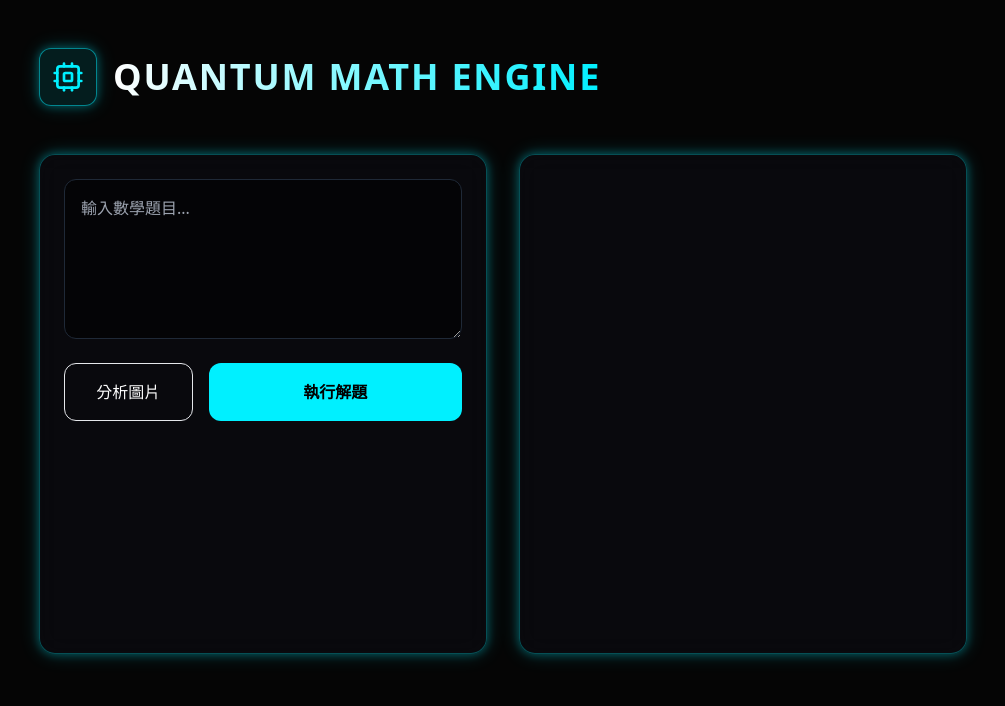
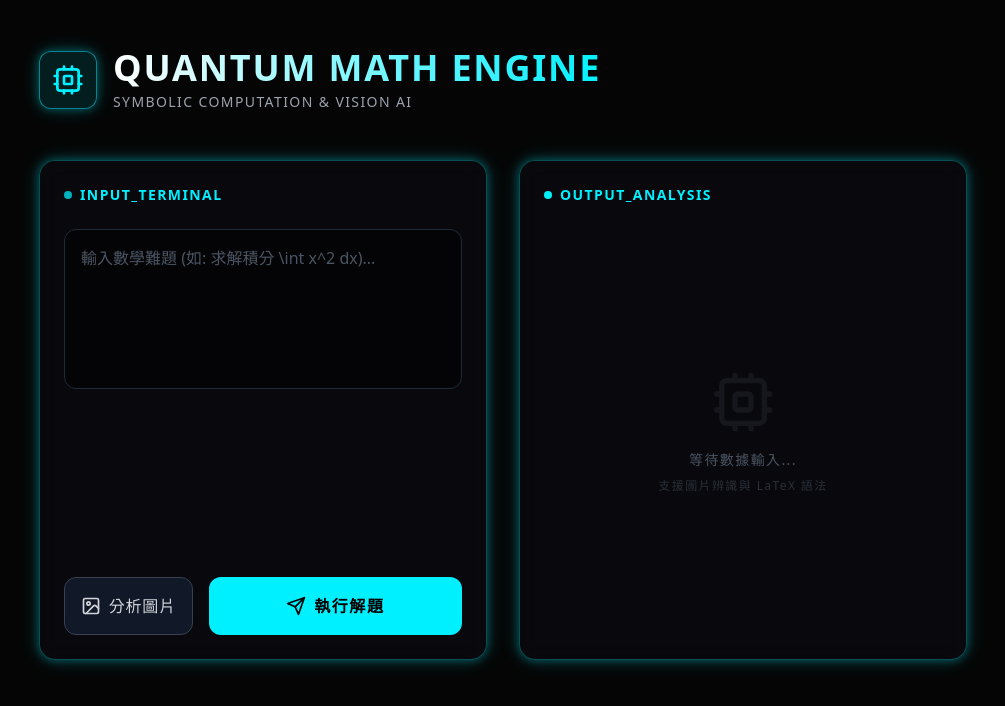
Before and after one commit to yinhemall/MathAi, a React (Vite) app: page / in a window 1280 px wide. Shown: the top 706 px of the page, without its empty margins (137-1142 px from the left). Built offline with nearby package versions, Linux system fonts and the light colour scheme.

Commit message:
Update App.jsx

```diff
--- a/src/App.jsx
+++ b/src/App.jsx
@@ -12,12 +12,13 @@ export default function App() {
   const [result, setResult] = useState(null);
   const fileInputRef = useRef(null);
 
+  // 處理圖片上傳轉 Base64
   const handleImageUpload = (e) => {
     const file = e.target.files[0];
     if (file) {
       const reader = new FileReader();
       reader.onloadend = () => {
-        setImage(reader.result);
+        setImage(reader.result); // Base64
         setImagePreview(URL.createObjectURL(file));
       };
       reader.readAsDataURL(file);
@@ -29,24 +30,45 @@ export default function App() {
     setImagePreview('');
   };
 
+  // 呼叫 Groq API 進行數學解析
   const solveMath = async () => {
     if (!input.trim() && !image) return;
     setLoading(true);
     setResult(null);
 
-    // 這裡讀取環境變數，如果部署沒讀到，這裡會是 undefined
     const API_KEY = import.meta.env.VITE_GROQ_API_KEY;
 
+    // 🔥 強大的系統防護護欄，拒絕非數學問題
     const systemPrompt = `You are a world-class Mathematical AI Engine.
-    Return ONLY a strict JSON object with: "problem_restatement", "steps" (array), "final_answer".`;
+    CRITICAL SECURITY RULE: You can ONLY solve math, physics, or highly logical problems.
+    If the user's input (text or image) is NOT a math-related problem (e.g., general chatting, programming questions, history, jokes, casual greetings, etc.), you MUST reject it completely.
+
+    You MUST return ONLY a strict JSON object.
+
+    IF the input IS a math problem, return this format:
+    {
+      "problem_restatement": "Restated math problem in LaTeX",
+      "steps": ["Step 1 explanation \\\\(LaTeX formula\\\\)", "Step 2..."],
+      "final_answer": "Final LaTeX answer only"
+    }
+
+    IF the input is NOT a math problem, you MUST return exactly this JSON to simulate a system firewall block:
+    {
+      "problem_restatement": "\\\\text{SYSTEM_WARNING: Non-Mathematical Query Detected}",
+      "steps": ["錯誤代碼 0x4F：偵測到非數學或數理邏輯相關的無效指令。", "本量子引擎算力僅限用於高等數學、微積分與物理演算法。", "連線請求已被防火牆主動攔截並阻斷。"],
+      "final_answer": "\\\\text{ACCESS_DENIED}"
+    }
+
+    Do not use Markdown blocks (\`\`\`) outside the JSON. Return pure JSON.`;
 
     try {
-      if (!API_KEY) throw new Error("API Key 未設定 (VITE_GROQ_API_KEY missing)");
+      if (!API_KEY) throw new Error("API Key 未設定 (請檢查環境變數)");
 
       let messages = [{ role: "system", content: systemPrompt }];
-      let model = "llama3-70b-8192";
+      let model = "llama3-70b-8192"; // 預設使用超強邏輯文字模型
 
       if (image) {
+        // 若有圖片，切換到 Groq 的視覺模型
         model = "llama-3.2-11b-vision-preview";
         messages.push({
           role: "user",
@@ -68,30 +90,34 @@ export default function App() {
         body: JSON.stringify({
           model: model,
           messages: messages,
-          temperature: 0.1,
+          temperature: 0.1, // 數學需要極低隨機性
           response_format: { type: "json_object" }
         })
       });
 
       if (!response.ok) {
-        const errData = await response.json();
-        throw new Error(errData.error?.message || `HTTP error! status: ${response.status}`);
+        const errorData = await response.json();
+        throw new Error(errorData.error?.message || `HTTP ${response.status}`);
       }
 
       const data = await response.json();
       const content = data.choices[0].message.content;
-      setResult(JSON.parse(content.trim()));
+
+      // 解析 JSON
+      const parsedData = JSON.parse(content.trim());
+      setResult(parsedData);
 
     } catch (error) {
       console.error("解題失敗:", error);
+      // 🔥 修改處：直接在頁面上顯示具體錯誤原因，方便你在手機端除錯
       setResult({
-        problem_restatement: "\\text{SYSTEM_DEBUG_MODE}",
+        problem_restatement: "\\text{SYSTEM_ERROR_DEBUG}",
         steps: [
-          "量子計算矩陣無法回應。",
+          "量子計算矩陣連線異常。",
           `錯誤細節: ${error.message}`,
-          "請確認 API Key 是否有效且額度充足。"
+          "請檢查 Render 環境變數 VITE_GROQ_API_KEY 是否設定正確。"
         ],
-        final_answer: "\\text{CONNECTION_FAILED}"
+        final_answer: "\\text{Check_Logs}"
       });
     } finally {
       setLoading(false);
@@ -100,7 +126,14 @@ export default function App() {
 
   return (
     <div className="min-h-screen p-6 md:p-12 font-sans selection:bg-cyber-neon selection:text-black flex flex-col max-w-5xl mx-auto">
-      <header className="flex items-center gap-4 mb-12">
+
+      {/* 頂部標題 */}
+      <motion.header
+        initial={{ y: -50, opacity: 0 }}
+        animate={{ y: 0, opacity: 1 }}
+        transition={{ duration: 0.8, ease: "easeOut" }}
+        className="flex items-center gap-4 mb-12"
+      >
         <div className="p-3 bg-cyber-neon/10 rounded-xl border border-cyber-neon/50 shadow-neon">
           <Cpu className="text-cyber-neon w-8 h-8" />
         </div>
@@ -108,33 +141,156 @@ export default function App() {
           <h1 className="text-3xl md:text-4xl font-bold tracking-wider text-transparent bg-clip-text bg-gradient-to-r from-white to-cyber-neon">
             QUANTUM MATH ENGINE
           </h1>
+          <p className="text-gray-400 text-sm tracking-widest mt-1">SYMBOLIC COMPUTATION & VISION AI</p>
         </div>
-      </header>
+      </motion.header>
 
       <div className="grid grid-cols-1 lg:grid-cols-2 gap-8">
-        <div className="glass-panel p-6 flex flex-col gap-6">
+
+        {/* 左側：輸入控制台 */}
+        <motion.div
+          initial={{ x: -50, opacity: 0 }} animate={{ x: 0, opacity: 1 }} transition={{ delay: 0.2 }}
+          className="glass-panel p-6 flex flex-col gap-6"
+        >
+          <div className="text-cyber-neon text-sm font-bold tracking-widest flex items-center gap-2">
+            <span className="w-2 h-2 bg-cyber-neon rounded-full animate-pulse"></span>
+            INPUT_TERMINAL
+          </div>
+
           <textarea
             value={input}
             onChange={(e) => setInput(e.target.value)}
-            placeholder="輸入數學題目..."
-            className="w-full h-40 bg-black/50 border border-gray-800 rounded-xl p-4 text-white"
+            placeholder="輸入數學難題 (如: 求解積分 \int x^2 dx)..."
+            className="w-full h-40 bg-black/50 border border-gray-800 rounded-xl p-4 text-white placeholder-gray-600 focus:outline-none focus:border-cyber-neon/70 focus:shadow-neon transition-all resize-none custom-scrollbar"
           />
-          <div className="flex gap-4">
+
+          {/* 圖片預覽區 */}
+          <AnimatePresence>
+            {imagePreview && (
+              <motion.div
+                initial={{ scale: 0.9, opacity: 0, height: 0 }}
+                animate={{ scale: 1, opacity: 1, height: "auto" }}
+                exit={{ scale: 0.9, opacity: 0, height: 0 }}
+                className="relative rounded-xl overflow-hidden border border-cyber-neon/40 shadow-neon group bg-black"
+              >
+                <img src={imagePreview} alt="Target" className="w-full h-48 object-contain" />
+                {loading && <div className="scanner-line"></div>}
+                <motion.button
+                  whileHover={{ scale: 1.1 }} whileTap={{ scale: 0.9 }}
+                  onClick={removeImage}
+                  className="absolute top-2 right-2 p-2 bg-red-500/80 backdrop-blur rounded-full text-white hover:bg-red-500 transition-colors z-20"
+                >
+                  <Trash2 className="w-4 h-4" />
+                </motion.button>
+              </motion.div>
+            )}
+          </AnimatePresence>
+
+          <div className="flex gap-4 mt-auto">
             <input type="file" accept="image/*" className="hidden" ref={fileInputRef} onChange={handleImageUpload} />
-            <button onClick={() => fileInputRef.current?.click()} className="flex-1 py-4 border rounded-xl">分析圖片</button>
-            <button onClick={solveMath} disabled={loading} className="flex-[2] py-4 bg-cyber-neon text-black font-bold rounded-xl">執行解題</button>
+
+            {/* 上傳圖片按鈕 */}
+            <motion.button
+              whileHover={{ scale: 1.05, boxShadow: "0 0 15px rgba(0,240,255,0.4)" }}
+              whileTap={{ scale: 0.95 }}
+              onClick={() => fileInputRef.current?.click()}
+              className="flex-1 flex items-center justify-center gap-2 py-4 rounded-xl border border-gray-700 bg-gray-900 hover:border-cyber-neon/50 text-gray-300 hover:text-cyber-neon transition-colors font-medium tracking-wider"
+            >
+              <ImageIcon className="w-5 h-5" /> 分析圖片
+            </motion.button>
+
+            {/* 啟動運算按鈕 */}
+            <motion.button
+              whileHover={{ scale: 1.02, boxShadow: "0 0 20px rgba(0,240,255,0.6)" }}
+              whileTap={{ scale: 0.95 }}
+              onClick={solveMath}
+              disabled={loading}
+              className={`flex-[2] flex items-center justify-center gap-2 py-4 rounded-xl bg-cyber-neon text-black font-bold tracking-widest uppercase ${loading ? 'opacity-50 cursor-not-allowed' : 'hover:bg-white transition-colors'}`}
+            >
+              {loading ? (
+                <span className="animate-pulse flex items-center gap-2">
+                  <Cpu className="w-5 h-5 animate-spin" /> 運算中...
+                </span>
+              ) : (
+                <><Send className="w-5 h-5" /> 執行解題</>
+              )}
+            </motion.button>
           </div>
-        </div>
+        </motion.div>
 
-        <div className="glass-panel p-6 min-h-[500px]">
-          {result && (
-            <div className="flex flex-col gap-6">
-              <BlockMath math={result.problem_restatement || ""} />
-              {result.steps?.map((step, i) => <p key={i}>{step}</p>)}
-              <BlockMath math={result.final_answer || ""} />
+        {/* 右側：解析結果輸出 */}
+        <motion.div
+          initial={{ x: 50, opacity: 0 }} animate={{ x: 0, opacity: 1 }} transition={{ delay: 0.4 }}
+          className="glass-panel p-6 flex flex-col gap-6 relative overflow-hidden min-h-[500px]"
+        >
+          <div className="text-cyber-neon text-sm font-bold tracking-widest flex items-center gap-2">
+            <span className="w-2 h-2 bg-cyber-neon rounded-full"></span>
+            OUTPUT_ANALYSIS
+          </div>
+
+          {!result && !loading && (
+            <div className="flex-1 flex flex-col items-center justify-center text-gray-600">
+              <Cpu className="w-16 h-16 mb-4 opacity-20" />
+              <p className="tracking-widest text-sm text-center">等待數據輸入...<br/><span className="text-xs opacity-50 mt-2 block">支援圖片辨識與 LaTeX 語法</span></p>
             </div>
           )}
-        </div>
+
+          {loading && (
+            <div className="flex-1 flex flex-col items-center justify-center">
+              <div className="w-16 h-16 border-4 border-cyber-neon/20 border-t-cyber-neon rounded-full animate-spin mb-4"></div>
+              <p className="text-cyber-neon animate-pulse tracking-widest text-sm">正在建構解題神經矩陣...</p>
+            </div>
+          )}
+
+          <AnimatePresence>
+            {result && !loading && (
+              <motion.div
+                initial={{ opacity: 0, y: 20 }} animate={{ opacity: 1, y: 0 }}
+                className="flex flex-col gap-6 h-full overflow-y-auto custom-scrollbar pr-2"
+              >
+                {/* 題目重述 */}
+                <div className="bg-white/5 p-4 rounded-xl border border-gray-700">
+                  <span className="text-xs text-gray-400 block mb-2 tracking-widest uppercase">Target Equation</span>
+                  <div className="text-lg overflow-x-auto pb-2 custom-scrollbar text-cyber-neon">
+                    <BlockMath math={result.problem_restatement || ""} />
+                  </div>
+                </div>
+
+                {/* 步驟推導 */}
+                <div className="flex flex-col gap-3">
+                  <span className="text-xs text-cyber-neon tracking-widest uppercase">Logical Derivation</span>
+                  {result.steps.map((step, index) => (
+                    <motion.div
+                      key={index}
+                      initial={{ opacity: 0, x: -20 }}
+                      animate={{ opacity: 1, x: 0 }}
+                      transition={{ delay: index * 0.15 }}
+                      whileHover={{ x: 5, backgroundColor: "rgba(0, 240, 255, 0.05)" }}
+                      className="p-4 bg-gray-900/50 rounded-lg border-l-2 border-cyber-neon/50 text-sm md:text-base leading-relaxed cursor-default transition-all"
+                    >
+                      <span className="text-cyber-neon font-bold mr-2">[{index + 1}]</span>
+                      {step}
+                    </motion.div>
+                  ))}
+                </div>
+
+                {/* 最終解答 */}
+                <motion.div
+                  initial={{ scale: 0.9, opacity: 0 }}
+                  animate={{ scale: 1, opacity: 1 }}
+                  transition={{ delay: result.steps.length * 0.15 + 0.2 }}
+                  className="mt-auto p-6 bg-cyber-neon/10 border border-cyber-neon rounded-xl shadow-neon text-center relative overflow-hidden group"
+                >
+                  <div className="absolute inset-0 bg-cyber-neon/5 translate-y-full group-hover:translate-y-0 transition-transform duration-500"></div>
+                  <span className="text-xs text-cyber-neon block mb-2 tracking-widest uppercase">Final Result</span>
+                  <div className="text-2xl font-bold text-white overflow-x-auto pb-2 custom-scrollbar relative z-10">
+                    <BlockMath math={result.final_answer || ""} />
+                  </div>
+                </motion.div>
+              </motion.div>
+            )}
+          </AnimatePresence>
+        </motion.div>
       </div>
     </div>
   );
```
